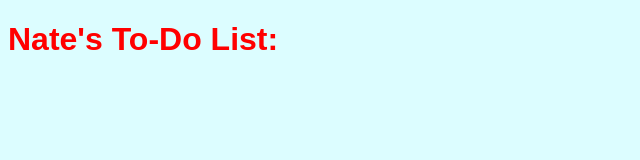
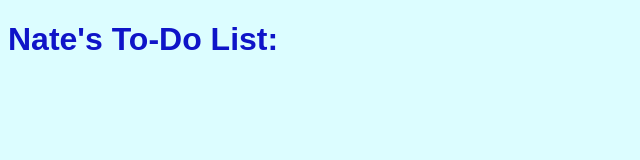
Before and after one commit to nateambrose/to-do, a plain HTML site: page index.html in a window 1280 px wide. Shown: the whole page, without its empty margins (0-640 px from the left). Drawn offline with Linux system fonts and the light colour scheme.

Commit message:
Update index.html

```diff
--- a/index.html
+++ b/index.html
@@ -9,7 +9,7 @@
         font-family: sans-serif
         }
         #heading {
-         color: red
+         color: rgb(15,20,200)
         }
       </style>
      </head>
```
